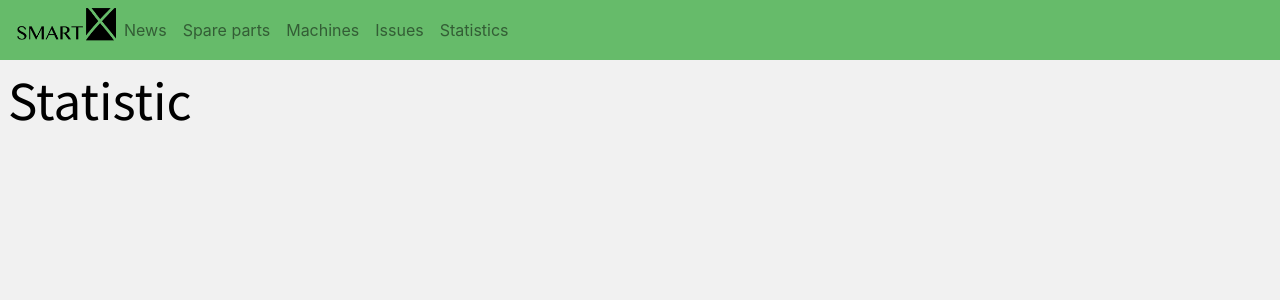
After one commit to Daniilmass/Ahlstrom-hack-1, a Django app: page /statistic/ in a window 1280 px wide. The commit adds this page. Shown: the top 300 px of the page. Run offline with Django 3.2, Linux system fonts and the light colour scheme; some libraries are stand-ins or nearby versions.

```diff
--- a/AHLSROM/views.py
+++ b/AHLSROM/views.py
@@ -32,6 +32,11 @@ def issues(request):
 def newsAdd(request):
         return render(request, "add_news.html")
 
+def statistic(request):
+    parts = SpareParts.objects.order_by('-name')
+    machines_list = Machines.objects.order_by('-name')
+    context = {'parts': parts}
+    return render(request, "statistic.html", context)
 
 class AddNews(TemplateView):
     def get(self, request):
--- a/Django/urls.py
+++ b/Django/urls.py
@@ -30,7 +30,8 @@ urlpatterns = [
     url(r'^issues/edit/(?P<issue_id>\w{1,50})$', views.issues_edit, name='issue_edit'),
     url(r'^machines/edit/(?P<machine_id>\w{1,50})$', views.machine_edit, name='machine_edit'),
     url(r'^spare_parts/edit/(?P<parts_id>\w{1,50})$', views.parts_edit, name='parts_edit'),
-    url(r'^admin/', admin.site.urls),
+    url(r'^admin/$', admin.site.urls),
+    url(r'^statistic/', views.statistic, name='parts_edit'),
     url(r'^news/add/', AddNews.as_view(), name='news/add/'),
     #url(r'^spare_parts/add/', AddSpareParts.as_view(), name='spare_parts/add/'),
 
--- a/templates/base.html
+++ b/templates/base.html
@@ -8,6 +8,8 @@
     <!-- Bootstrap CSS -->
     <link rel="stylesheet" href="https://stackpath.bootstrapcdn.com/bootstrap/4.1.3/css/bootstrap.min.css" integrity="sha384-MCw98/SFnGE8fJT3GXwEOngsV7Zt27NXFoaoApmYm81iuXoPkFOJwJ8ERdknLPMO" crossorigin="anonymous">
         <script src="https://code.jquery.com/jquery-3.3.1.js"></script>
+    <script type="text/javascript" src="https://www.gstatic.com/charts/loader.js"></script>
+
 
     <!-- Include Choices CSS -->
     <link rel="stylesheet" href="https://cdn.jsdelivr.net/npm/choices.js@4/public/assets/styles/css/choices.min.css">
@@ -47,7 +49,7 @@
                     <a class="nav-link" href="/issues">Issues</a>
                 </li>
                 <li class="nav-item">
-                    <a class="nav-link" href="#">Statistics</a>
+                    <a class="nav-link" href="/statistic">Statistics</a>
                 </li>
               </ul>
             </div>
--- /dev/null
+++ b/templates/statistic.html
@@ -0,0 +1,4 @@
+{% extends 'base.html' %}
+{% block content %}
+    <h1 class="PageTitle">Statistic</h1>
+{% endblock %}
```
